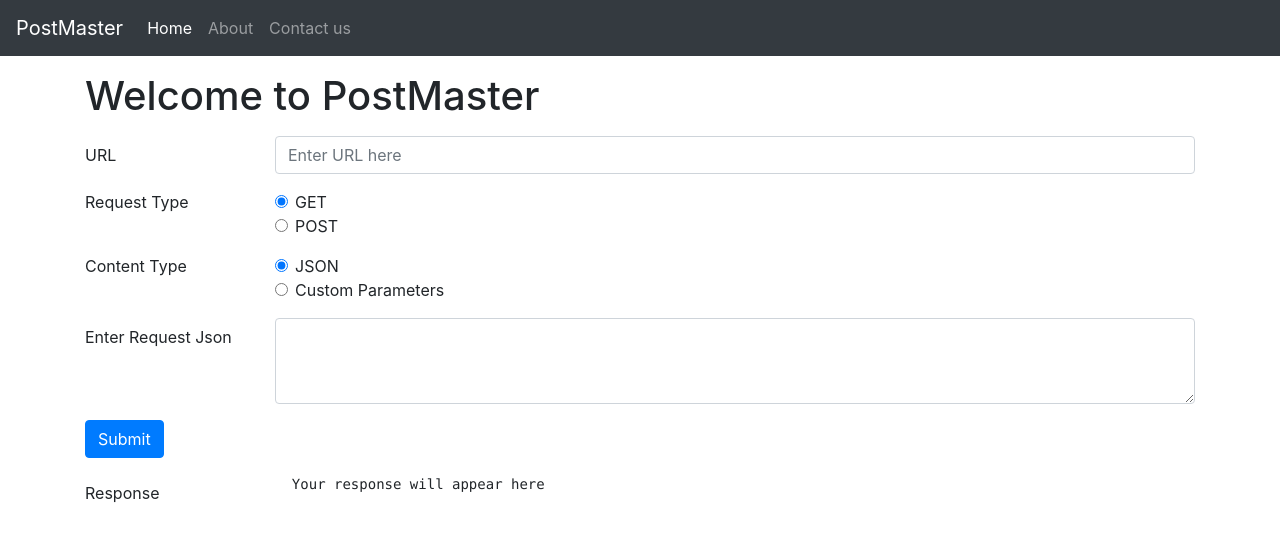
After one commit to vignesh-cloud-prog/SnakeWaterGun-Game, a PHP site: page /postman/postman.html in a window 1280 px wide. The commit adds this page. Shown: the top 542 px of the page. Run offline with PHP 8.4, Linux system fonts and the light colour scheme; some libraries are stand-ins or nearby versions.

Commit message:
Added Post man

```diff
--- /dev/null
+++ b/postman/postman.html
@@ -0,0 +1,168 @@
+<!doctype html>
+<html lang="en">
+
+<head>
+    <!-- Required meta tags -->
+    <meta charset="utf-8">
+    <meta name="viewport" content="width=device-width, initial-scale=1, shrink-to-fit=no">
+
+    <link rel="stylesheet" href="prism.css">
+    <!-- Bootstrap CSS -->
+    <link rel="stylesheet" href="https://stackpath.bootstrapcdn.com/bootstrap/4.3.1/css/bootstrap.min.css"
+        integrity="sha384-ggOyR0iXCbMQv3Xipma34MD+dH/1fQ784/j6cY/iJTQUOhcWr7x9JvoRxT2MZw1T" crossorigin="anonymous">
+
+        <style>
+        #responsePre{
+            max-height: 500px;
+        }
+        </style>
+    <title>PostMaster by CodeWithHarry!</title>
+</head>
+
+<body>
+    <nav class="navbar navbar-expand-lg navbar-dark bg-dark">
+        <a class="navbar-brand" href="#">PostMaster</a>
+        <button class="navbar-toggler" type="button" data-toggle="collapse" data-target="#navbarText"
+            aria-controls="navbarText" aria-expanded="false" aria-label="Toggle navigation">
+            <span class="navbar-toggler-icon"></span>
+        </button>
+        <div class="collapse navbar-collapse" id="navbarText">
+            <ul class="navbar-nav mr-auto">
+                <li class="nav-item active">
+                    <a class="nav-link" href="#">Home <span class="sr-only">(current)</span></a>
+                </li>
+                <li class="nav-item">
+                    <a class="nav-link" href="#">About</a>
+                </li>
+                <li class="nav-item">
+                    <a class="nav-link" href="#">Contact us</a>
+                </li>
+            </ul>
+
+        </div>
+    </nav>
+
+    <div class="container">
+        <h1 class="my-3">Welcome to PostMaster</h1>
+    </div>
+
+    <div class="container">
+
+        <!-- URL box -->
+        <div class="form-group row">
+            <label for="url" class="col-sm-2 col-form-label">URL</label>
+            <div class="col-sm-10">
+                <input type="text" class="form-control" id="url" placeholder="Enter URL here">
+            </div>
+        </div>
+
+        <!-- Request type box -->
+        <fieldset class="form-group">
+            <div class="row">
+                <legend class="col-form-label col-sm-2 pt-0">Request Type</legend>
+                <div class="col-sm-10">
+                    <div class="form-check">
+                        <input class="form-check-input" type="radio" name="requestType" id="get" value="GET" checked>
+                        <label class="form-check-label" for="get">
+                            GET
+                        </label>
+                    </div>
+                    <div class="form-check">
+                        <input class="form-check-input" type="radio" name="requestType" id="post" value="POST">
+                        <label class="form-check-label" for="post">
+                            POST
+                        </label>
+                    </div>
+
+                </div>
+            </div>
+        </fieldset>
+
+        <!-- Content type box -->
+        <fieldset class="form-group">
+            <div class="row">
+                <legend class="col-form-label col-sm-2 pt-0">Content Type</legend>
+                <div class="col-sm-10">
+                    <div class="form-check">
+                        <input class="form-check-input" type="radio" name="contentType" id="jsonRadio" value="json"
+                            checked>
+                        <label class="form-check-label" for="json">
+                            JSON
+                        </label>
+                    </div>
+                    <div class="form-check">
+                        <input class="form-check-input" type="radio" name="contentType" id="paramsRadio" value="params">
+                        <label class="form-check-label" for="params">
+                            Custom Parameters
+                        </label>
+                    </div>
+
+                </div>
+            </div>
+        </fieldset>
+
+        <!-- Parameters box - This will hide on clicking json option in content type  -->
+        <div id="parametersBox">
+            <div class="form-row">
+                <label for="url" class="col-sm-2 col-form-label">Parameter 1</label>
+                <div class="col-md-4">
+                    <input type="text" class="form-control" id="parameterKey1" placeholder="Enter Parameter 1 Key">
+                </div>
+                <div class="col-md-4">
+                    <input type="text" class="form-control" id="parameterValue1" placeholder="Enter Parameter 1 Value">
+                </div>
+                <button id="addParam" class="btn btn-primary">+</button>
+            </div>
+            <div id="params"></div>
+        </div>
+
+        <!-- Json Request box - This will hide on clicking parameters option in content type -->
+        <div class="my-3" id="requestJsonBox">
+            <div class="form-group row">
+                <label for="requestJsonText" class="col-sm-2 col-form-label">Enter Request Json</label>
+                <div class="col-sm-10">
+                    <textarea class="form-control" id="requestJsonText" rows="3"></textarea>
+                </div>
+            </div>
+        </div>
+
+        <!-- Submit button which will trigger fetch api -->
+        <div class="form-group row my-2">
+            <div class="col-sm-10">
+                <button id="submit" class="btn btn-primary">Submit</button>
+            </div>
+        </div>
+
+
+        <div class="my-3" id="responseJsonBox">
+                <div class="form-group row">
+                    <label for="responseJsonText" class="col-sm-2 col-form-label">Response</label>
+                    <div class="col-sm-10">
+                        <!-- <textarea class="form-control" id="responseJsonText" rows="3">Your response will appear here</textarea> -->
+
+                        <pre id='responsePre' class="language-javascript"> <code id='responsePrism' class="language-javascript"> Your response will appear here </code> </pre>
+                    </div>
+                </div>
+            </div>
+
+    </div>
+
+
+
+    <!-- Optional JavaScript -->
+    <!-- jQuery first, then Popper.js, then Bootstrap JS -->
+    <script src="https://code.jquery.com/jquery-3.3.1.slim.min.js"
+        integrity="sha384-q8i/X+965DzO0rT7abK41JStQIAqVgRVzpbzo5smXKp4YfRvH+8abtTE1Pi6jizo"
+        crossorigin="anonymous"></script>
+    <script src="https://cdnjs.cloudflare.com/ajax/libs/popper.js/1.14.7/umd/popper.min.js"
+        integrity="sha384-UO2eT0CpHqdSJQ6hJty5KVphtPhzWj9WO1clHTMGa3JDZwrnQq4sF86dIHNDz0W1"
+        crossorigin="anonymous"></script>
+    <script src="https://stackpath.bootstrapcdn.com/bootstrap/4.3.1/js/bootstrap.min.js"
+        integrity="sha384-JjSmVgyd0p3pXB1rRibZUAYoIIy6OrQ6VrjIEaFf/nJGzIxFDsf4x0xIM+B07jRM"
+        crossorigin="anonymous"></script>
+
+    <script src="postman.js"></script>
+    <script src="prism.js"></script>
+</body>
+
+</html>
--- /dev/null
+++ b/postman/postman.js
@@ -0,0 +1,125 @@
+console.log('This is my project 6 from JavaScript course');
+
+// Utility functions:
+// 1. Utility function to get DOM element from string
+function getElementFromString(string) {
+    let div = document.createElement('div');
+    div.innerHTML = string;
+    return div.firstElementChild;
+}
+
+// Initialize no of parameters
+let addedParamCount = 0;
+
+// Hide the parameters box initially
+let parametersBox = document.getElementById('parametersBox');
+parametersBox.style.display = 'none';
+
+// If the user clicks on params box, hide the json box
+let paramsRadio = document.getElementById('paramsRadio');
+paramsRadio.addEventListener('click', () => {
+    document.getElementById('requestJsonBox').style.display = 'none';
+    document.getElementById('parametersBox').style.display = 'block';
+})
+
+// If the user clicks on json box, hide the params box
+let jsonRadio = document.getElementById('jsonRadio');
+jsonRadio.addEventListener('click', () => {
+    document.getElementById('requestJsonBox').style.display = 'block';
+    document.getElementById('parametersBox').style.display = 'none';
+})
+
+// If the user clicks on + button, add more parameters
+let addParam = document.getElementById('addParam');
+addParam.addEventListener('click', () => {
+    let params = document.getElementById('params');
+    let string = `<div class="form-row my-2">
+                    <label for="url" class="col-sm-2 col-form-label">Parameter ${addedParamCount + 2}</label>
+                    <div class="col-md-4">
+                        <input type="text" class="form-control" id="parameterKey${addedParamCount + 2}" placeholder="Enter Parameter ${addedParamCount + 2} Key">
+                    </div>
+                    <div class="col-md-4">
+                        <input type="text" class="form-control" id="parameterValue${addedParamCount + 2}" placeholder="Enter Parameter ${addedParamCount + 2} Value">
+                    </div>
+                    <button class="btn btn-primary deleteParam"> - </button>
+                    </div>`;
+    // Convert the element string to DOM node
+    let paramElement = getElementFromString(string);
+    params.appendChild(paramElement);
+    // Add an event listener to remove the parameter on clicking - button
+    let deleteParam = document.getElementsByClassName('deleteParam');
+    for (item of deleteParam) {
+        item.addEventListener('click', (e) => {
+            // TODO: add a confirmation box to confirm parameter deletion
+            e.target.parentElement.remove();
+        })
+    }
+    addedParamCount++;
+})
+
+// If the user clicks on submit button
+let submit = document.getElementById('submit');
+submit.addEventListener('click', () => {
+    // Show please wait in the response box to request patience from the user
+    // document.getElementById('responseJsonText').value = "Please wait.. Fetching response...";
+    document.getElementById('responsePrism').innerHTML = "Please wait.. Fetching response...";
+
+    // Fetch all the values user has entered
+    let url = document.getElementById("url").value;
+    let requestType = document.querySelector("input[name='requestType']:checked").value;
+    let contentType = document.querySelector("input[name='contentType']:checked").value;
+
+    // If user has used params option instead of json, collect all the parameters in an object
+    if (contentType == 'params') {
+        data = {};
+        for (let i = 0; i < addedParamCount + 1; i++) {
+            if (document.getElementById('parameterKey' + (i + 1)) != undefined) {
+                let key = document.getElementById('parameterKey' + (i + 1)).value;
+                let value = document.getElementById('parameterValue' + (i + 1)).value;
+                data[key] = value;
+            }
+        }
+        data = JSON.stringify(data);
+    }
+    else {
+        data = document.getElementById('requestJsonText').value;
+    }
+
+    // Log all the values in the console for debugging
+    console.log('URL is ', url);
+    console.log('requestType is ', requestType);
+    console.log('contentType is ', contentType);
+    console.log('data is ', data);
+
+    // if the request type is get, invoke fetch api to create a post request
+    if (requestType=='GET'){
+        fetch(url, {
+            method: 'GET',
+        })
+        .then(response=> response.text())
+        .then((text) =>{
+            // document.getElementById('responseJsonText').value = text;
+            document.getElementById('responsePrism').innerHTML = text;
+            Prism.highlightAll();
+        });
+    }
+
+    else{
+        fetch(url, {
+            method: 'POST',
+            body: data,
+            headers: {
+                "Content-type": "application/json; charset=UTF-8"
+              }
+        })
+        .then(response=> response.text())
+        .then((text) =>{
+            // document.getElementById('responseJsonText').value = text;
+            document.getElementById('responsePrism').innerHTML = text;
+            Prism.highlightAll();
+        });
+
+    }
+
+
+});
--- a/swg.html
+++ b/swg.html
@@ -54,7 +54,7 @@
                 </div>
             </div>
         </div>
-        <p id="question">Make your choice ?</p>
+        <p id="question">What you want to make ?</p>
         <div id="home">
             <div id="1" class="weapon">
                 <img src="static/images/snake.jpg" alt="snake">
```
Also changed, not shown: index.html (+9 -0 lines), static/css/swg.css (+53 -51 lines).
